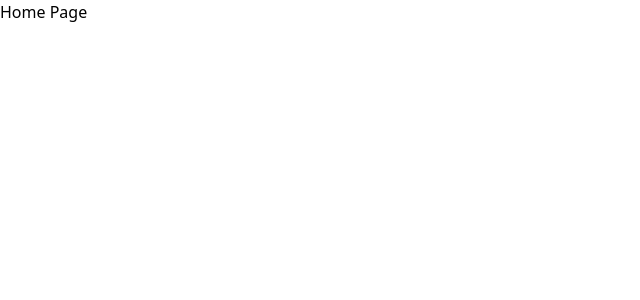
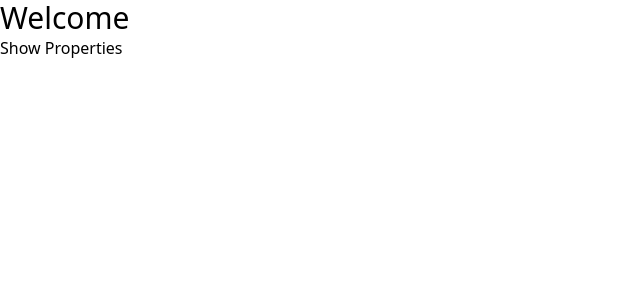
Before and after one commit to lordever/next-js-sample-booking-app, a Next.js app: page / in a window 1280 px wide. Shown: the top 300 px of the page, without its empty margins (0-640 px from the left). Built offline with nearby package versions, Linux system fonts and the light colour scheme.

Commit message:
Lesson 1.2

```diff
--- a/src/app/page.tsx
+++ b/src/app/page.tsx
@@ -1,9 +1,11 @@
 import React from 'react';
+import Link from "next/link";
 
 const HomePage = () => {
     return (
         <div>
-            Home Page
+            <h1 className="text-3xl">Welcome</h1>
+            <Link href="/properties">Show Properties</Link>
         </div>
     );
 };
--- /dev/null
+++ b/src/app/properties/[id]/page.tsx
@@ -0,0 +1,11 @@
+import React from 'react';
+
+const PropertyPage = () => {
+    return (
+        <div>
+            Property Page
+        </div>
+    );
+};
+
+export default PropertyPage;
--- /dev/null
+++ b/src/app/properties/add/page.tsx
@@ -0,0 +1,11 @@
+import React from 'react';
+
+const PropertyAddPage = () => {
+    return (
+        <div>
+            Property Add
+        </div>
+    );
+};
+
+export default PropertyAddPage;
--- /dev/null
+++ b/src/app/properties/page.tsx
@@ -0,0 +1,13 @@
+import React from 'react';
+import Link from "next/link";
+
+const PropertiesPage = () => {
+    return (
+        <div>
+            <h1 className="text-3xl">Properties</h1>
+            <Link href="/">Go Home</Link>
+        </div>
+    );
+};
+
+export default PropertiesPage;
```
